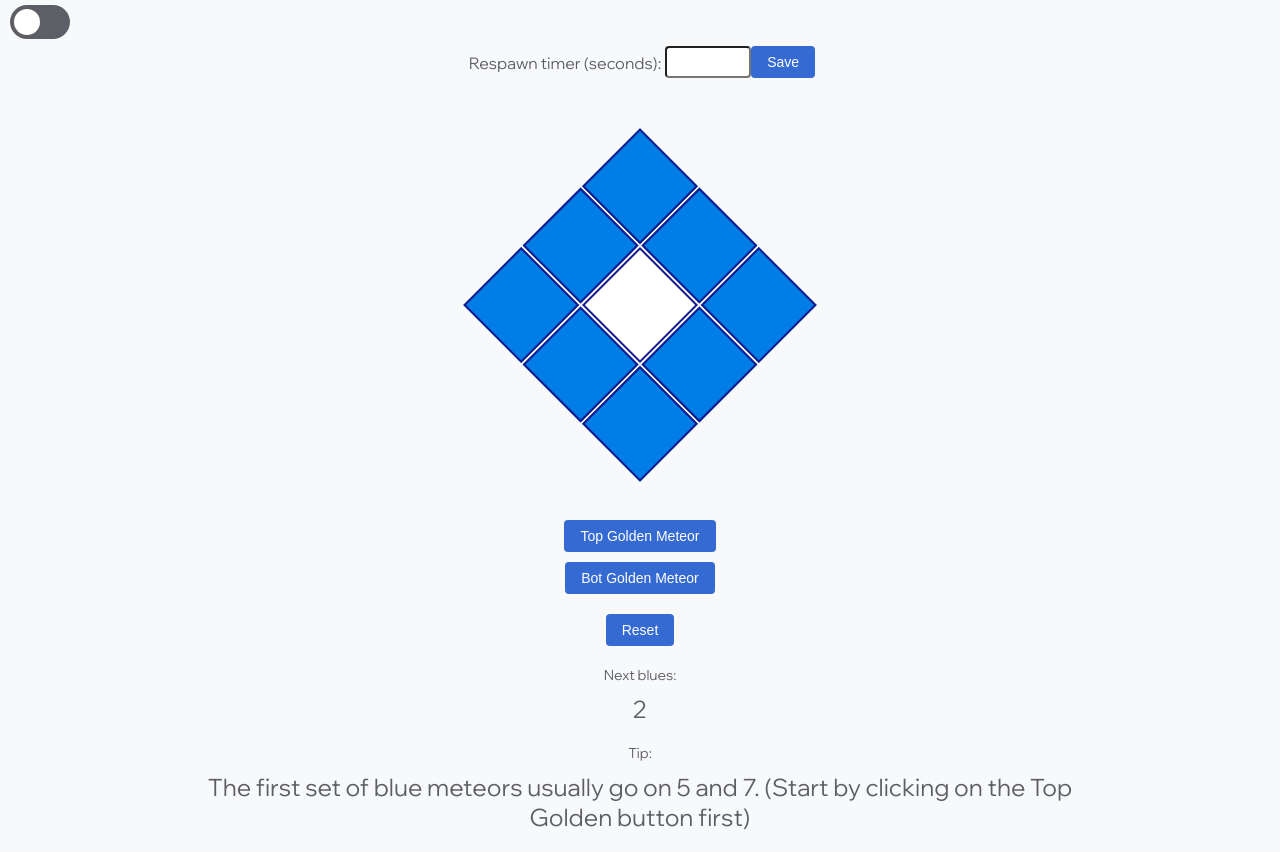
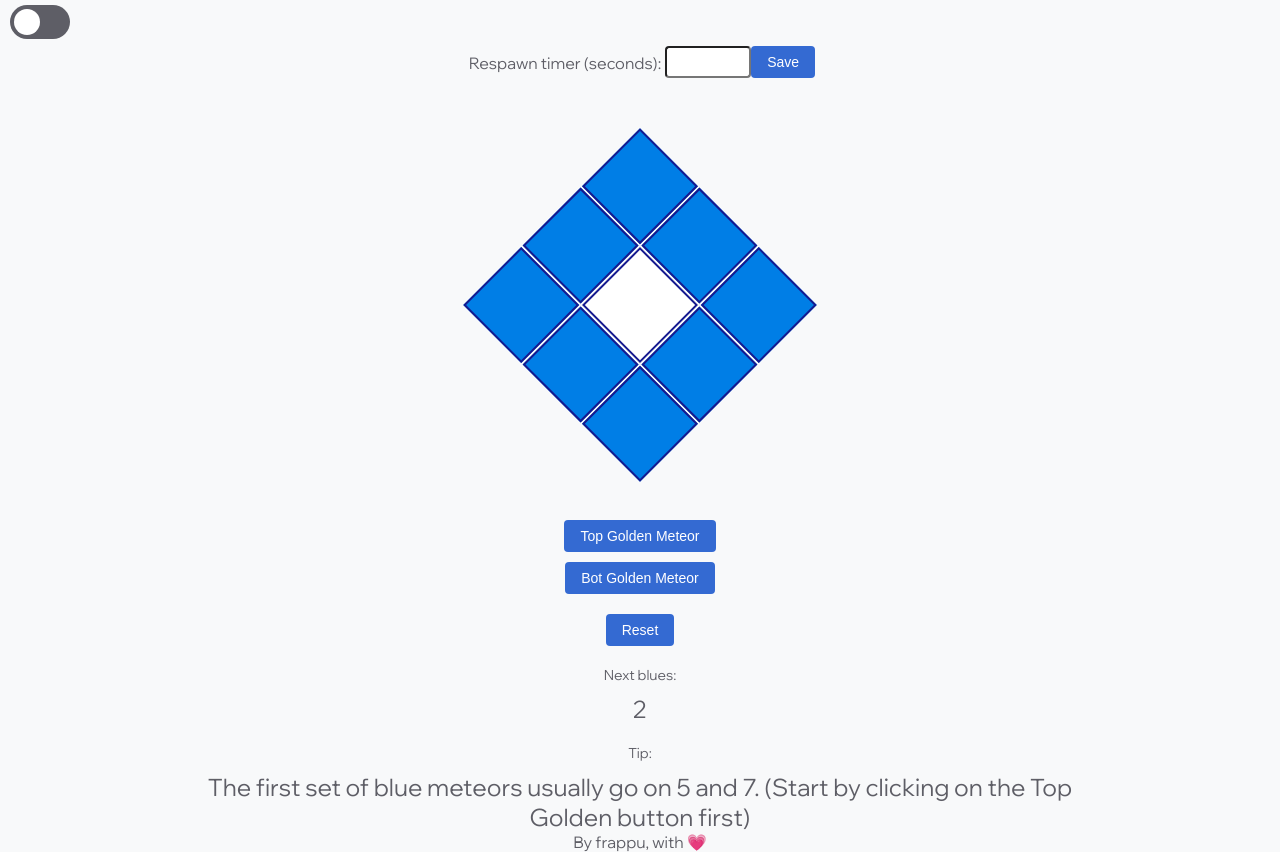
Before and after one commit to frappufrappu/brelg6, a plain HTML site: page index.html in a window 1280 px wide. Drawn offline with Linux system fonts and the light colour scheme.

Commit message:
Update index.html

```diff
--- a/index.html
+++ b/index.html
@@ -31,6 +31,8 @@
       <span id="nextSequence"></span>
       <span id="tip">Tip:</span>
       <span id="nextTextSequence"></span>
+      <span id="by">By frappu, with &#128151;</span>
+    </div>
     </div>
     <script src="scripts\scripts.js"></script>
     <script src="scripts\nightmode.js"></script>
```
